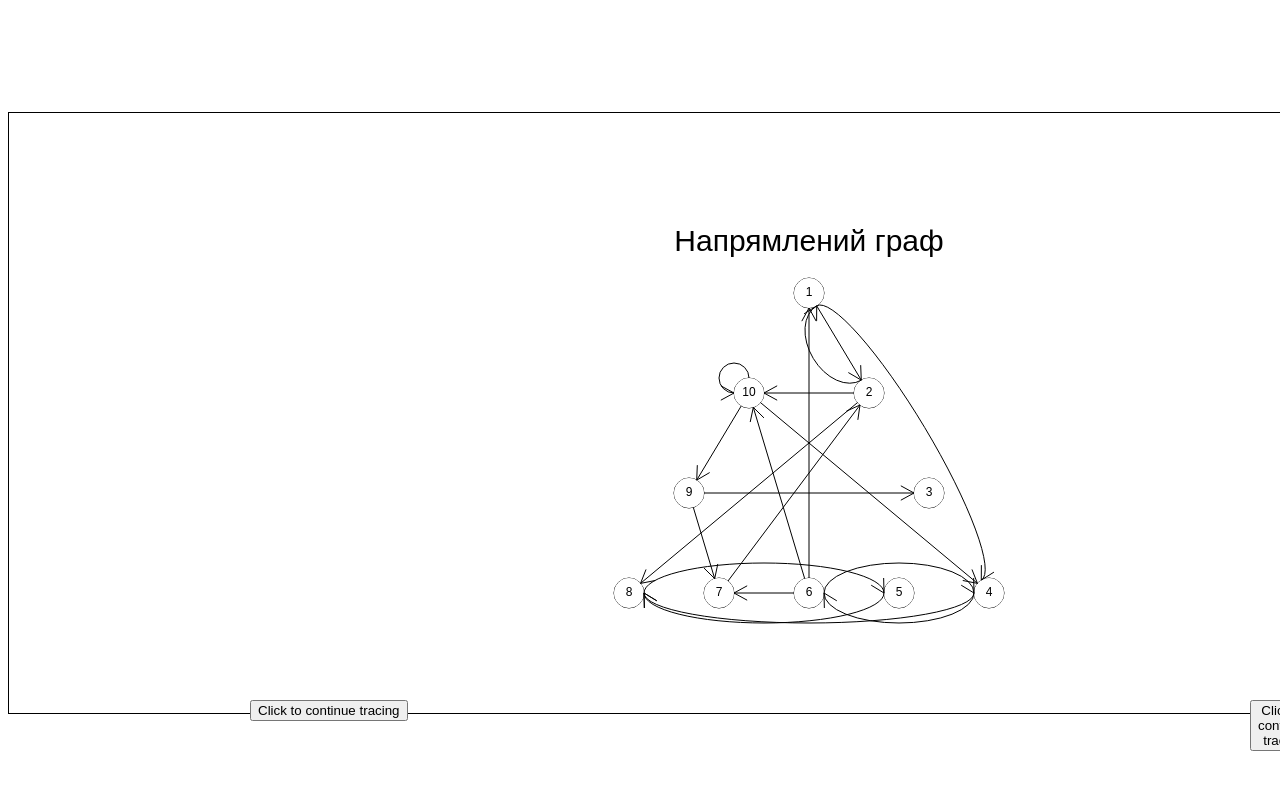
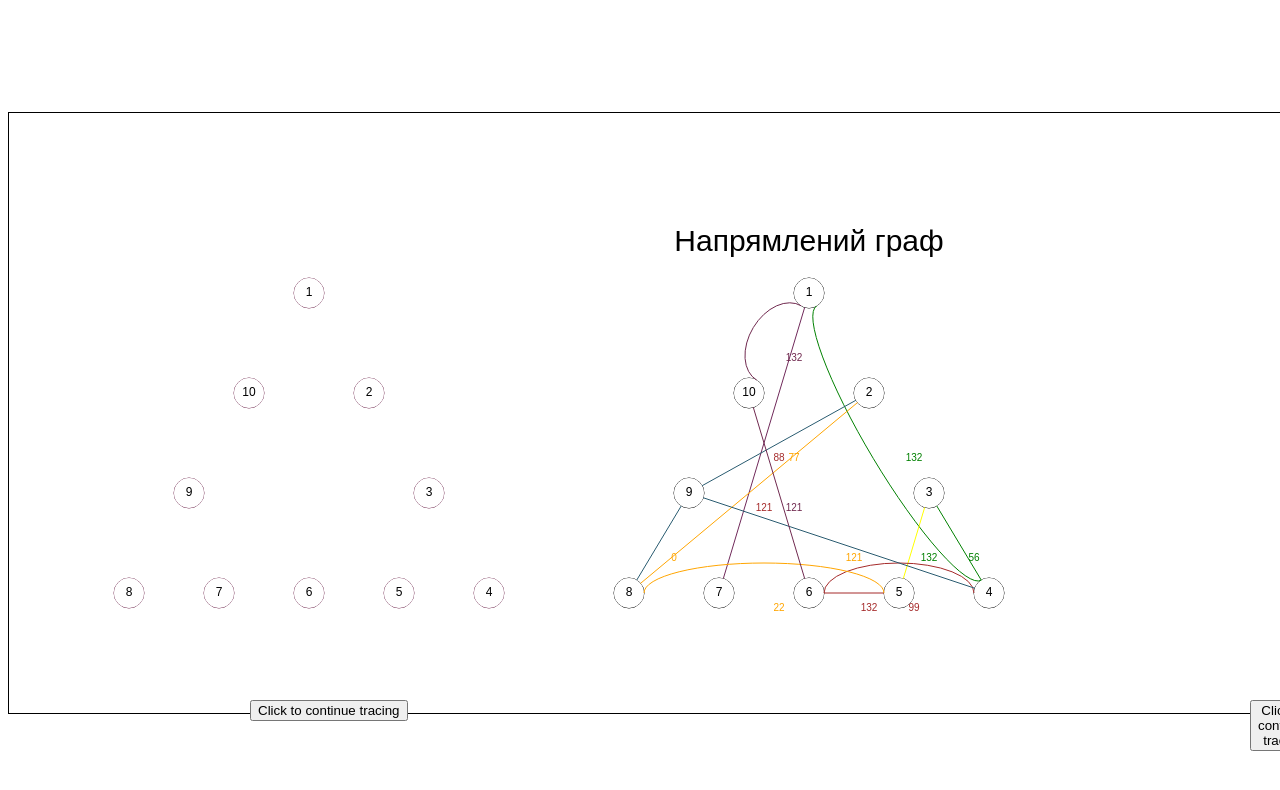
Before and after one commit to DmytroHalai/lab2_6, a website with bundled scripts: page index.html in a window 1280 px wide. Shown: the top 790 px of the page. Built offline with nearby package versions, Linux system fonts and the light colour scheme.

Commit message:
added weighted graph tracing

```diff
--- a/draw.js
+++ b/draw.js
@@ -1,19 +1,15 @@
 'use strict';
 
-import {findVertexCoord, vector, vectorModule, createDirMatrix, lineVal, calculateAngle,
-    createClickQueue, printText} from "./utility.js";
-import {Queue, Stack} from "./classes.js";
-
-// const button1 = document.getElementById("button1");
-// const button2 = document.getElementById("button2");
-
+import {findVertexCoord, vector, vectorModule, createDirMatrix, lineVal, calculateAngle, printText} from "./utility.js";
+import {weightMatrix} from "./prima.js";
 const colors = ["red", "blue", "black", "green", "yellow",
     "brown", "#70295a", "orange", "#295b70", "#70294f"]
+
 
 const drawOnlyVertex = (Coords, i,  ctx, radius, color) => {
     ctx.beginPath();
     ctx.arc(Coords.xCoord[i], Coords.yCoord[i], radius, 0, Math.PI * 2);
-    ctx.strokeStyle = colors[color];
+    ctx.strokeStyle = color;
     ctx.stroke();
     ctx.fillStyle = 'white';
     ctx.fill();
@@ -25,7 +21,7 @@ const drawOnlyVertex = (Coords, i,  ctx, radius, color) => {
 const drawStatus = (Coords, i,  ctx, radius, color, status) => {
     ctx.beginPath();
     ctx.arc(Coords.xCoord[i] + radius, Coords.yCoord[i] - radius, radius / 3, 0, Math.PI * 2);
-    ctx.strokeStyle = colors[color];
+    ctx.strokeStyle = color;
     ctx.stroke();
     ctx.fillStyle = 'white';
     ctx.fill();
@@ -52,7 +48,7 @@ const drawStitch = (Coords, i, ctx, radius, color) => {
     ctx.moveTo(Coords.xCoord[i], Coords.yCoord[i]);
     ctx.closePath();
     ctx.beginPath();
-    ctx.strokeStyle = colors[color];
+    ctx.strokeStyle = color;
     ctx.arc(Coords.xCoord[i] - radius, Coords.yCoord[i] - radius,
         radius, 0, Math.PI / 2, true);
     ctx.stroke();
@@ -65,7 +61,7 @@ const drawLine = (Coords, i, j, ctx, radius, angle, color) => {
     const xEnd = Coords.xCoord[j] - radius * Math.cos(angle);
     const yEnd = Coords.yCoord[j] - radius * Math.sin(angle);
     ctx.beginPath();
-    ctx.strokeStyle = colors[color];
+    ctx.strokeStyle = color;
     ctx.moveTo(xStart, yStart);
     ctx.lineTo(xEnd, yEnd);
     ctx.stroke();
@@ -82,10 +78,11 @@ const drawEllipse = (Coords, i, j, angle, ctx, radius, color) => {
     const newAngle = Math.atan2((endY - startY), (endX - startX));
     const triangleRadius = vectorModule(vector(startX, startY, endX, endY))
     ctx.beginPath();
-    ctx.strokeStyle = colors[color];
+    ctx.strokeStyle = color;
     ctx.moveTo(startX, startY);
     ctx.ellipse(middleX, middleY, triangleRadius / 2, radius * 2,
         newAngle, Math.PI, 0);
+
     ctx.stroke();
     ctx.closePath();
     return newAngle;
@@ -109,7 +106,7 @@ const drawArrows = (angle, xArrow, yArrow, ctx, color, n = 0) => {
         rightY = yArrow - 15 * Math.sin(angle - 0.5);
     }
     ctx.beginPath();
-    ctx.strokeStyle = colors[color];
+    ctx.strokeStyle = color;
     ctx.moveTo(xArrow, yArrow);
     ctx.lineTo(leftX, leftY);
     ctx.moveTo(xArrow, yArrow);
@@ -118,73 +115,56 @@ const drawArrows = (angle, xArrow, yArrow, ctx, color, n = 0) => {
     ctx.closePath();
 }
 
+
 const arrow = (Coords, j, angle, vertexRadius, ctx, color, n) => {
     const xArrow = Coords.xCoord[j] - vertexRadius * Math.cos(angle);
     const yArrow = Coords.yCoord[j] - vertexRadius * Math.sin(angle);
     drawArrows(angle, xArrow, yArrow, ctx, color, n);
 }
 
-const clickQueue1 = createClickQueue();
-const clickQueue2 = createClickQueue();
-
-const drawDirGraph = (x, y, n, ctx, radius, count) => {
-    const matrix = createDirMatrix(n);
+const drawGraph = (x, y, n, ctx, radius, count, isUndir = false) => {
+    const matrix = createDirMatrix(n, false);
     const Coords = findVertexCoord(count, x, y);
+    const w = weightMatrix(matrix)
     drawVertexes(ctx, count, x, y, radius);
-    printText(ctx, "Напрямлений граф", Coords);
+    printText(ctx, "Напрямлений граф", Coords.xCoord[0], Coords.yCoord[0] - 50, 30)
     for (let i = 0; i < count; i++) {
-        for (let j = 0; j < count; j++) {
+        const jPointer = isUndir ? i : count;
+        const color = colors[i];
+        for (let j = 0; j < jPointer; j++) {
             if (matrix[i][j] === 1) {
                 const angle = calculateAngle(Coords, i, j);
                 const val = lineVal(Coords, i, j, radius);
                 if (i === j) {
-                    drawStitch(Coords, i, ctx, radius, 2);
-                    arrow(Coords, j, angle, radius, ctx, 2);
+                    drawStitch(Coords, i, ctx, radius, color);
+                    drawWeight(Coords, i, j, ctx, radius, w, 10, true, color)
+                    if(!isUndir) arrow(Coords, j, angle, radius, ctx, color);
                 }
-                else if (matrix[j][i] === 1 && i > j || val !== null){
-                    const valid = 1;
-                    drawEllipse(Coords, i, j, angle, ctx, radius, 2);
-                    arrow(Coords, j, angle, radius, ctx, 2, valid);
+                else if (val !== null){
+                    drawEllipse(Coords, i, j, angle, ctx, radius, color);
+                    drawWeight(Coords, i, j, ctx, radius, w, 10, true, color)
+                    if(!isUndir) arrow(Coords, j, angle, radius, ctx, color);
                 }
                 else {
-                    drawLine(Coords, i, j, ctx, radius, angle, 2);
-                    arrow(Coords, j, angle, radius, ctx, 2);
+                    drawLine(Coords, i, j, ctx, radius, angle, color);
+                    drawWeight(Coords, i, j, ctx, radius, w, 10, color);
+                    if(!isUndir) arrow(Coords, j, angle, radius, ctx, color);
                 }
             }
         }
     }
-    console.group("Матриця суміжності графу");
-    console.table(matrix);
-    console.groupEnd();
 }
 
-const drawEdge = (Coords, v, u, ctx, radius, pointer, matrix, clickQueue) => {
-    const angle = calculateAngle(Coords, v, u);
-    clickQueue.enqueue(() => {
-        drawOnlyVertex(Coords, v, ctx, radius, pointer);
-        drawStatus(Coords, v, ctx, radius, pointer, 'a');
-    })
-    const val = lineVal(Coords, v, u, radius);
-    if (val !== null){
-        const valid = 1;
-        clickQueue.enqueue(() => {
-            drawOnlyVertex(Coords, v, ctx, radius, pointer);
-            drawEllipse(Coords, v, u, angle, ctx, radius, pointer);
-            drawOnlyVertex(Coords, u, ctx, radius, pointer);
-            drawStatus(Coords, u, ctx, radius, pointer, 'в');
-            arrow(Coords, u, angle, radius, ctx, pointer, valid);
-        })
-    }
-    else {
-        clickQueue.enqueue(() => {
-            drawOnlyVertex(Coords, v, ctx, radius, pointer);
-            drawLine(Coords, v, u, ctx, radius, angle, pointer);
-            drawOnlyVertex(Coords, u, ctx, radius, pointer);
-            drawStatus(Coords, u, ctx, radius, pointer, 'в');
-            arrow(Coords, u, angle, radius, ctx, pointer);
-        })
-    }
+const drawWeight = (Coords, start, end, ctx, radius, matrix, size, val = false, color) => {
+    const angle = calculateAngle(Coords, start, end);
+    const xStart = Coords.xCoord[start] + radius * Math.cos(angle);
+    const yStart = Coords.yCoord[start] + radius * Math.sin(angle);
+    const endX = Coords.xCoord[end] - radius * Math.cos(angle);
+    const endY = Coords.yCoord[end] - radius * Math.sin(angle);
+    const x = val ? (xStart + endX) / 2 + radius  : (xStart + endX) / 2 + 5;
+    const y = val ? (yStart + endY) / 2 + radius  : (yStart + endY) / 2 + 5;
+    printText(ctx, matrix[start][end], x, y, size, color)
 }
 
 export {drawVertexes, drawOnlyVertex, vectorModule, vector, arrow,
-    drawStitch, drawLine, drawEllipse, drawArrows, findVertexCoord, drawDirGraph, drawEdge}
+    drawStitch, drawLine, drawEllipse, drawArrows, findVertexCoord, drawGraph, drawWeight}
--- a/main.js
+++ b/main.js
@@ -1,13 +1,18 @@
 'use strict';
 
-import {createDirMatrix} from "./utility.js";
-import {drawDirGraph} from "./draw.js";
+import {createClickQueue, createDirMatrix, undirMatrix} from "./utility.js";
+import {drawGraph} from "./draw.js";
+import {drawPrima} from "./prima.js"
+
+const clickQueue = createClickQueue();
+const button = document.getElementById("button1");
 
 const canvas = document.getElementById('canvas1');
 const ctx = canvas.getContext('2d');
 const VERTEX_COUNT = 10;
 const VERTEX_RADIUS = 15;
 const N = 3105;
+const matrix = createDirMatrix(N);
 
-const matrix = createDirMatrix(N)
-drawDirGraph(800, 180, N, ctx, VERTEX_RADIUS, VERTEX_COUNT);
+drawGraph(800, 180, N, ctx, VERTEX_RADIUS, VERTEX_COUNT, true);
+drawPrima(undirMatrix(matrix), 300, 180, ctx, VERTEX_COUNT, VERTEX_RADIUS, clickQueue, button);
--- a/prima.js
+++ b/prima.js
@@ -1,4 +1,48 @@
 'use strict';
+
+import {calculateAngle, createDirMatrix, findVertexCoord, lineVal, undirMatrix} from "./utility.js";
+import {arrow, drawEllipse, drawLine, drawOnlyVertex, drawStitch, drawVertexes, drawWeight} from "./draw.js";
+
+const colors = ["red", "blue", "black", "green", "yellow",
+    "brown", "#70295a", "orange", "#295b70", "#70294f"]
+
+const weightMatrix = (matrix) => {
+    const { length } = matrix;
+    const mat = undirMatrix(matrix);
+    const b = createDirMatrix(3105, true);
+    const cTemp = Array.from({ length }, () => Array(length).fill(0));
+    const c = cTemp.map((value, index) => value.map(
+        (value2, index2) => Math.ceil(100 * b[index][index2] * mat[index][index2])
+    ));
+    const dTemp = Array.from({ length }, () => Array(length).fill(0));
+    const d = dTemp.map((value, index) => value.map(
+        (value2, index2) => c[index][index2] === 0 ? 0 : 1)
+    );
+    const hTemp = Array.from({ length }, () => Array(length).fill(0));
+    const h = hTemp.map((value, index) => value.map(
+        (value2, index2) => d[index][index2] !== d[index2][index] ? 1 : 0)
+    );
+    const tr = Array.from({ length }, () => Array(length).fill(0));
+    for (let i = 0; i < length; i++){
+        for (let j = i; j < length; j++){
+             tr[i][j] = 1;
+        }
+    }
+    const w = Array.from({ length }, () => Array(length).fill(0));
+    for (let i = 0; i < length; i++) {
+        for (let j = 0; j < i; j++) {
+            w[i][j] = w[j][i] = (d[i][j] + h[i][j] * tr[i][j]) * c[i][j];
+        }
+    }
+    // console.table(mat);
+    // console.table(b);
+    // console.table(c);
+    // console.table(d);
+    // console.table(h);
+    // console.table(tr);
+    // console.table(w);
+    return w;
+}
 
 const sort = (matrix) => {
     const { length } = matrix;
@@ -17,8 +61,9 @@ const sort = (matrix) => {
     return result
 };
 
-const dfs = (matrix, start) => {
-    const W = sort(matrix);
+const prima = (matrix, start) => {
+    const weight = weightMatrix(matrix);
+    const W = sort(weight);
     const { length } = matrix;
     const visited = new Array(length).fill(false);
     visited[start] = true;
@@ -40,7 +85,7 @@ const dfs = (matrix, start) => {
             stack.pop();
             continue
         }
-        result.push([vertex, index]);
+        result.push([vertex, index, min]);
         stack.push(index);
         visited[index] = true;
         totalSum += min;
@@ -48,28 +93,53 @@ const dfs = (matrix, start) => {
     return { result, totalSum };
 };
 
-const matrix = [
-    [0, 1, 0, 0, 1, 0, 1],
-    [1, 0, 1, 1, 1, 0, 0],
-    [0, 1, 0, 1, 0, 0, 0],
-    [0, 1, 1, 0, 0, 1, 0],
-    [1, 1, 0, 0, 0, 1, 1],
-    [0, 0, 0, 1, 1, 0, 1],
-    [1, 0, 0, 0, 1, 1, 0]
-];
+const drawPrima = (matrix, x, y, ctx, count, radius, clickQueue, button) => {
+    const w = weightMatrix(matrix);
+    const coords = findVertexCoord(matrix.length, x, y);
+    const array = prima(matrix, 0);
+    console.log('Total sum in result of tracing this graph: ' + array.totalSum)
+    const { length } = array.result;
+    let pointer = 0;
+    drawVertexes(ctx, count, x, y, radius);
+    for (let i = 0; i < length; i++) {
+        const start = array.result[i][0];
+        const end = array.result[i][1];
+        const angle = calculateAngle(coords, start, end);
+        const val = lineVal(coords, start, end, radius);
+        const color = colors[pointer];
+        if (start === end) {
+            clickQueue.enqueue(() => {
+                drawStitch(coords, start, ctx, radius, color);
+                drawOnlyVertex(coords, start, ctx, radius, color);
+                drawOnlyVertex(coords, end, ctx, radius, color);
+                arrow(coords, end, angle, radius, ctx, color);
+                drawWeight(coords, start, end, ctx, radius, w, 10, true, color);
+            })
+        }
+        else if (val !== null){
+            clickQueue.enqueue(() => {
+                drawEllipse(coords, start, end, angle, ctx, radius, color);
+                drawOnlyVertex(coords, start, ctx, radius, color);
+                drawOnlyVertex(coords, end, ctx, radius,color);
+                arrow(coords, end, angle, radius, ctx, color, 1);
+                drawWeight(coords, start, end, ctx, radius, w, 10, true, color);
+            })
 
-const weighted = [
-    [0, 12, Infinity, Infinity, 14, Infinity, 20],
-    [12, 0, 12, 10, 6, Infinity, Infinity],
-    [Infinity, 12, 0, 4, Infinity, Infinity, Infinity],
-    [Infinity, 10, 4, 0, Infinity, 6, Infinity],
-    [14, 6, Infinity, Infinity, 0, 6, 8],
-    [Infinity, Infinity, Infinity, 6, 6, 0, 4],
-    [20, Infinity, Infinity, Infinity, 8, 4, 0]
-];
+        }
+        else{
+            clickQueue.enqueue(() => {
+                drawLine(coords, start, end, ctx, radius, angle, color);
+                drawOnlyVertex(coords, start, ctx, radius, color);
+                drawOnlyVertex(coords, end, ctx, radius, color);
+                arrow(coords, end, angle, radius, ctx, color);
+                drawWeight(coords, start, end, ctx, radius, w, 10, true, color);
+            })
 
-console.table(sort(weighted));
+        }
+        pointer++;
+    }
+    button.addEventListener("click", clickQueue.next);
 
-const { result, totalSum } = dfs(weighted, 0);
-console.log(result);
-console.log(totalSum);
+}
+
+export { weightMatrix, drawPrima, prima};
--- a/utility.js
+++ b/utility.js
@@ -9,6 +9,17 @@ const vector = (x1, y1, x2, y2) => {
     }
 }
 
+const undirMatrix = (matrix) => {
+    for (let i = 0; i < matrix.length; i++) {
+        for (let j = 0; j < matrix.length; j++) {
+            if (matrix[i][j] === 1) {
+                matrix[j][i] = 1;
+            }
+        }
+    }
+    return matrix;
+}
+
 const vectorModule = (vector) => {
     return Math.sqrt(vector.x * vector.x + vector.y * vector.y);
 }
@@ -17,8 +28,9 @@ const pseudoRandom = (seed) => {
     let value = seed;
 
     return function() {
-        value = (value * 1103515245 + 12345) % 2147483648;
-        return value % 22 / 30;
+        value = (value * 11 + 4) % 13;
+        //console.log(value * 0.1 % 2)
+        return value * 0.11 % 2;
     }
 }
 
@@ -64,22 +76,23 @@ const findVertexCoord = (vertexCount, firstCoordX, firstCoordy) => {
 const findK = (variant) => {
     return 1.0 - variant[2] * 0.01 - variant[3] * 0.005 - 0.05;
 };
-const createDirMatrix = (n, graphMatrix = true) => {
+
+const createDirMatrix = (n, isB = false) => {
     const n1 = Math.floor(n / 1000),
         n2 = Math.floor((n - n1 * 1000) / 100),
         n3 = Math.floor((n - n1 * 1000 - n2 * 100) / 10),
         n4 = Math.floor((n - n1 * 1000 - n2 * 100 - n3 * 10))
     const variant = [n1, n2, n3, n4];
     const count = 10 + variant[2];
-    const generator = pseudoRandom(n);
+    const generator = pseudoRandom(n)
+    const k = isB ? findK(variant) : 1;
     let matrix = new Array(count);
     for (let i = 0; i < count; i++) {
         matrix[i] = new Array(count);
     }
-    const k = graphMatrix ? findK(variant) : 1;
     for (let i = 0; i < count; i++) {
         for (let j = 0; j < count; j++) {
-            matrix[i][j] = graphMatrix ? Math.floor(generator() * 2 * k) : generator() * 2 * k;
+            matrix[i][j] = isB ? generator(): Math.floor(generator() * k);
         }
     }
     return matrix;
@@ -119,7 +132,7 @@ const lineVal = (Coords, i, j, radius) => {
 }
 
 const createClickQueue = () => {
-    const queue = []; // Черга функцій для виконання
+    const queue = [];
 
     const enqueue = (action) => {
         queue.push(action);
@@ -127,19 +140,19 @@ const createClickQueue = () => {
 
     const next = () => {
         if (queue.length > 0) {
-            const action = queue.shift(); // Беремо першу дію з черги
-            action(); // Виконуємо дію
+            const action = queue.shift();
+            action();
         }
     };
 
     return { enqueue, next };
 }
 
-const printText = (ctx, text, Coords) => {
-    ctx.font = '30px Arial';
-    ctx.fillStyle = 'black';
-    ctx.fillText(text, Coords.xCoord[0], Coords.yCoord[0] - 50);
+const printText = (ctx, text, x, y, size, color) => {
+    ctx.font = `${size}px Arial`;
+    ctx.fillStyle = color;
+    ctx.fillText(text, x, y);
 }
 
 export {vector, vectorModule, pseudoRandom, findVertexCoord, createDirMatrix, calculateAngle, lineVal,
-    createClickQueue, printText};
+    createClickQueue, printText, undirMatrix};
```
Also changed, not shown: index.html (+2 -2 lines).
